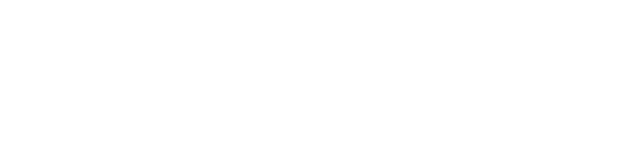
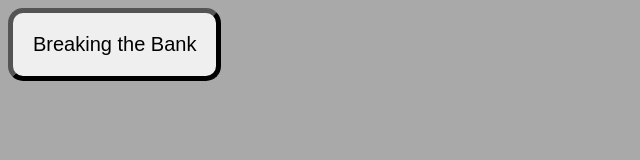
Before and after one commit to qwertyuiop8811/HTML-Learning, a plain HTML site: page basepage/index.html in a window 1280 px wide. Shown: the whole page, without its empty margins (0-640 px from the left). Drawn offline with Linux system fonts and the light colour scheme.

Commit message:
First game Added
added breaking the bank with ruffle

```diff
--- a/basepage/index.html
+++ b/basepage/index.html
@@ -3,6 +3,8 @@
 <html>
     <link rel="stylesheet" href="style.css"/>
     <body>
-
+        <a href="../games/henrystickmin/htmlFiles/breakingthebank.html">
+            <button class="gameButton">Breaking the Bank</button>
+        </a>
     </body>
 </html>
--- a/basepage/style.css
+++ b/basepage/style.css
@@ -0,0 +1,16 @@
+body {
+    background-color: darkgray;
+}
+
+.gameButton {
+    font-size: 20px;
+    padding: 20px;
+    border-radius: 15px;
+    border: 5px outset black;
+}
+
+.gameButton:hover {
+    background-color: black;
+    color: white;
+    transition-duration: 0.5s;
+}
```
